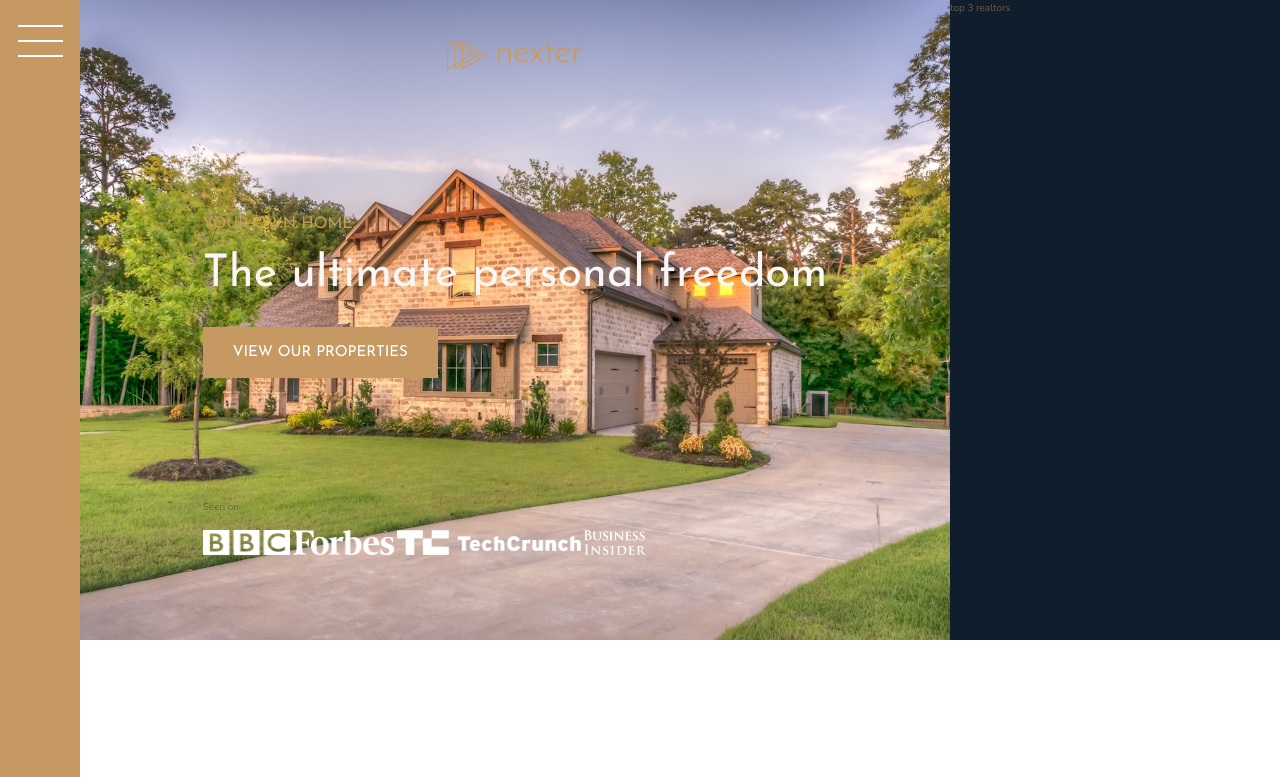
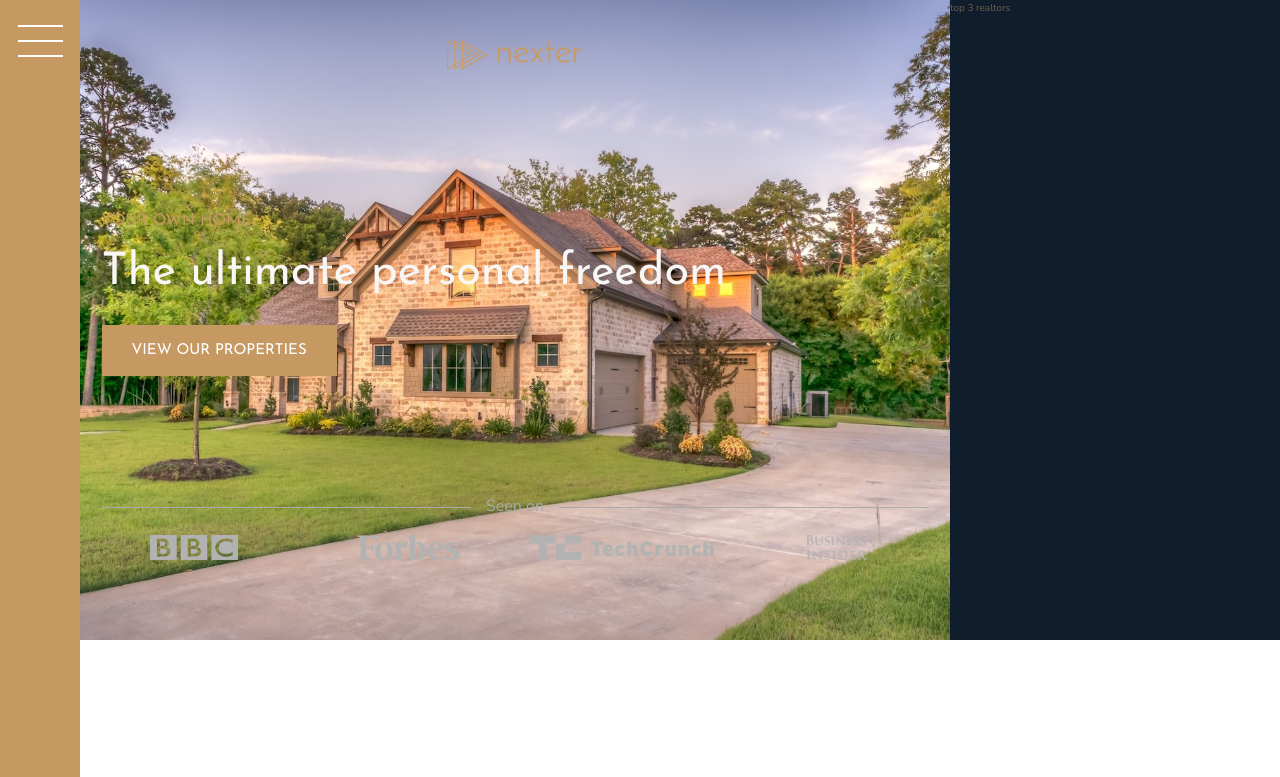
Before and after one commit to Gwynere/nexter, a plain HTML site: page index.html in a window 1280 px wide. Shown: the top 777 px of the page. Drawn offline with nearby package versions, Linux system fonts and the light colour scheme.

Commit message:
header part 2

```diff
--- a/css/style.css
+++ b/css/style.css
@@ -162,16 +162,34 @@ body{
     justify-self: start;
 }
 
-.header__seeon-text{
+.header__seenon-text{
+    display: grid;
+    font-size: 1.6rem;
+    color: var(--grey-light-2);
+    grid-template-columns: 1fr max-content 1fr;
+    align-items: center;
+    grid-column-gap: 1.5rem;
+}
+
+.header__seenon-text::before,
+.header__seenon-text::after{
+    content: "";
+    height: 1px;
+    display: block;
+    background-color: currentColor;
+}
+
+.header__seenon-logos{
+    display: grid;
+    grid-template-columns: repeat(4, 1fr);
+    grid-column-gap: 3rem;
+    justify-items: center;
 
 }
 
-.header__seeon-logos{
-
-}
-
-.header__seeon-logos img{
+.header__seenon-logos img{
     height: 2.5rem;
+    filter: brightness(70%);
 }
 
 .realtors{
--- a/index.html
+++ b/index.html
@@ -22,7 +22,7 @@
             <h1 class="heading-1">The ultimate personal freedom</h1>
             <button class="btn header__btn">View our properties</button>
             <div class="header__seenon-text">Seen on</div>
-            <div class="header__seeon-logos">
+            <div class="header__seenon-logos">
                 <img src="img/logo-bbc.png" alt="logo bbc">
                 <img src="img/logo-forbes.png" alt="logo forbes">
                 <img src="img/logo-techcrunch.png" alt="logo techcrunch">
```
